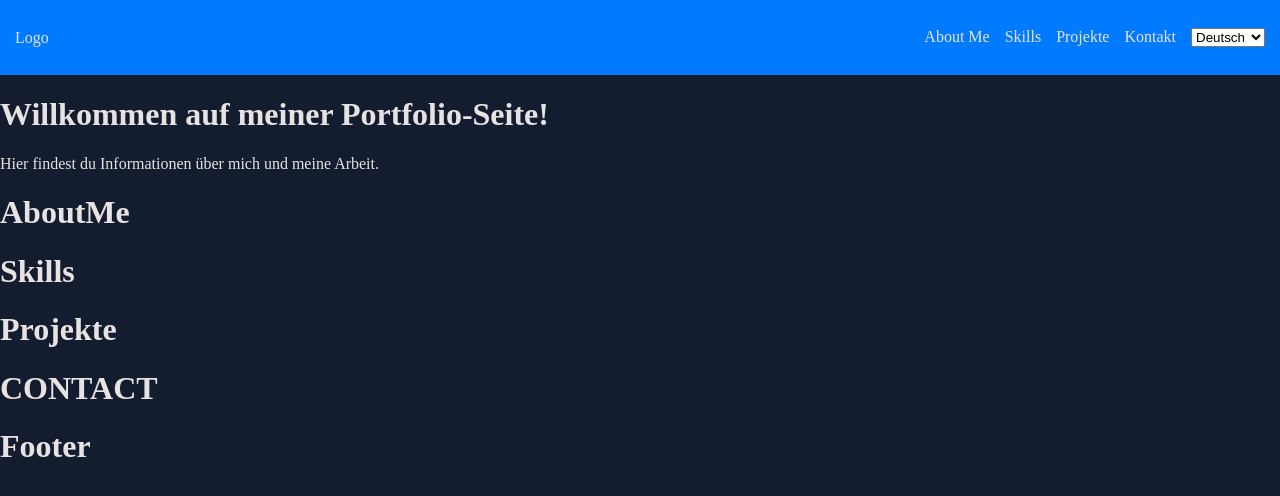
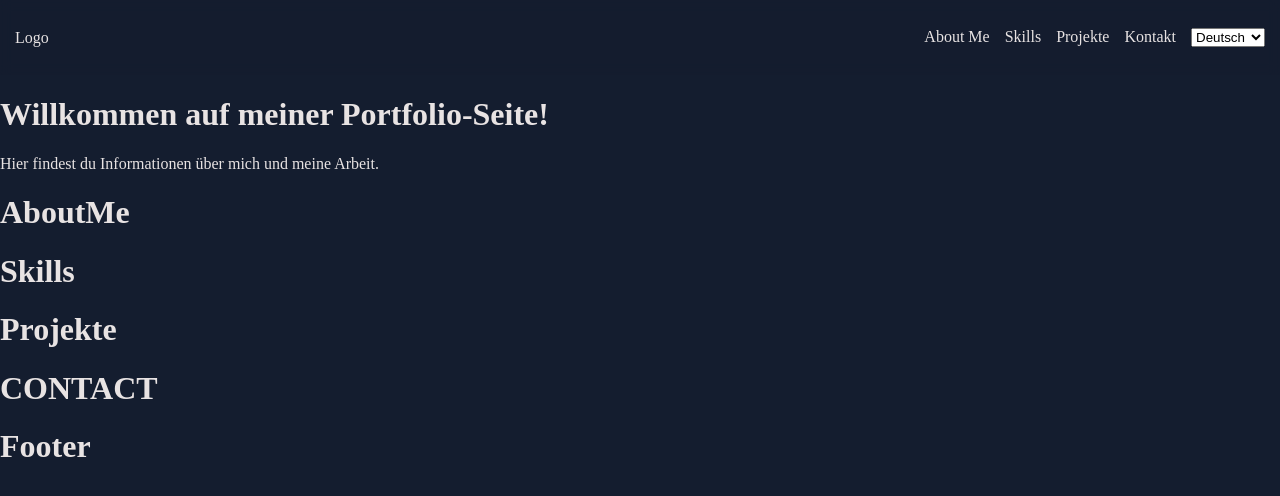
Before and after one commit to KayBeckmann/Portfolio-Vue, a Vue app: page / in a window 1280 px wide. Shown: the top 496 px of the page. Built offline with nearby package versions, Linux system fonts and the light colour scheme.

Commit message:
Style background color and blur filter

```diff
--- a/src/components/MenuComponent.vue
+++ b/src/components/MenuComponent.vue
@@ -50,7 +50,8 @@ li {
     top:0;
     width: 100dvw;
     height: 75px;
-    background-color: var(--primary-color);
+    background-color: rgba(20,29,47, 0.5);
+    backdrop-filter: blur(6px);
     display: flex;
     align-items: center;
     justify-content: space-between;
```
